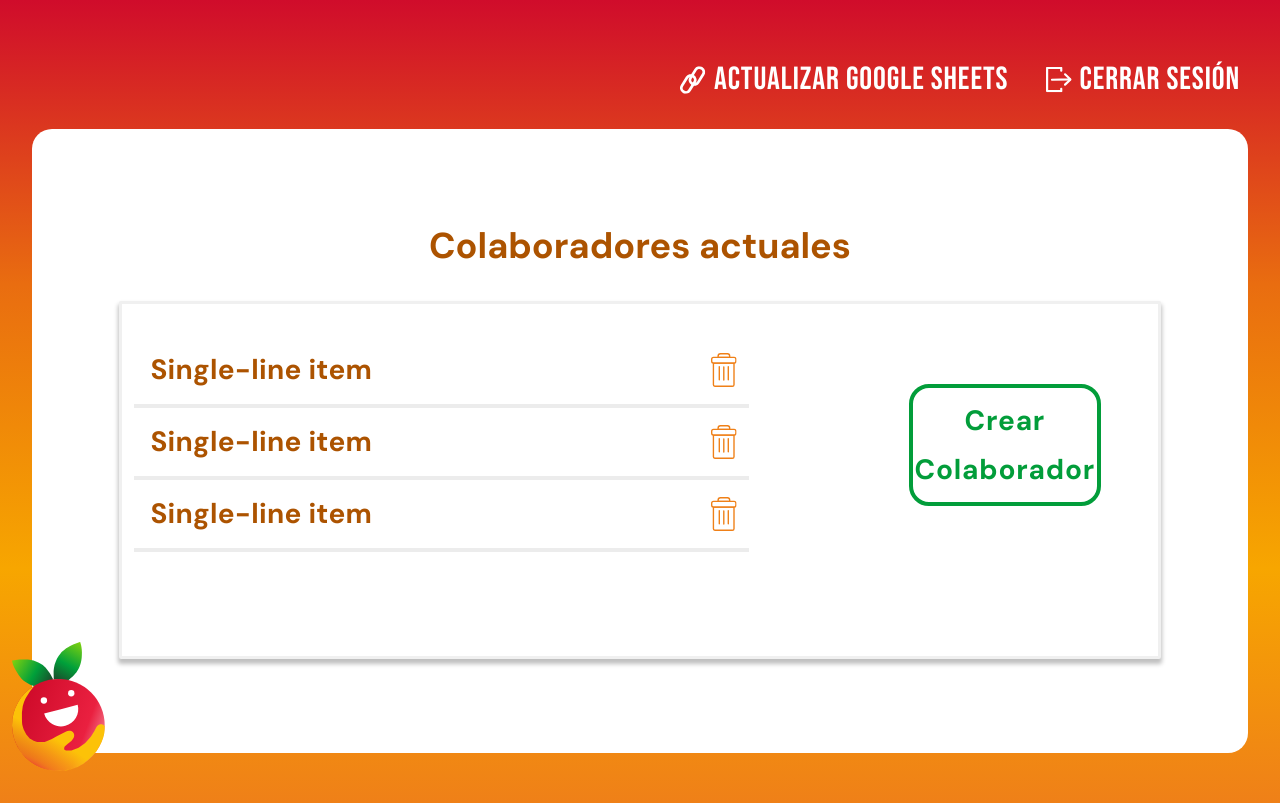
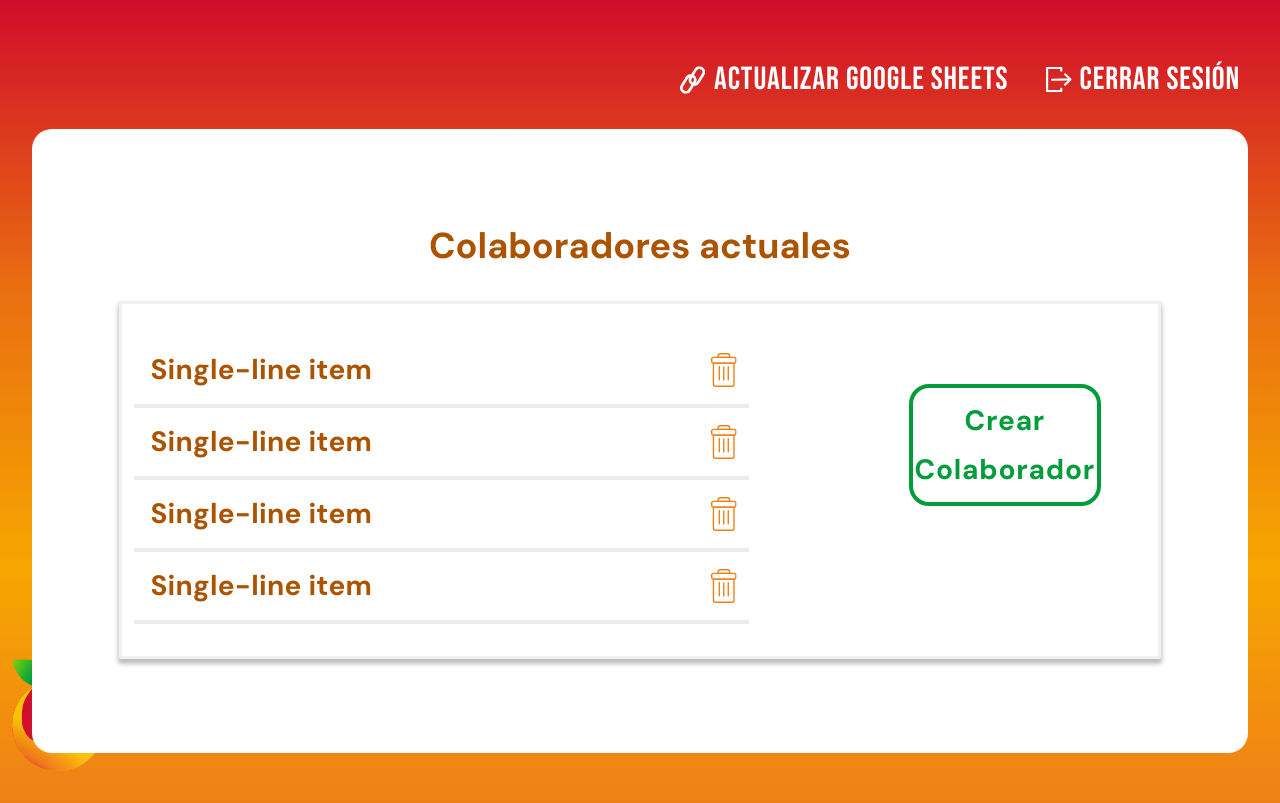
Before and after one commit to mflamenco/sistema-BAMX, a React (Create React App) app: page / in a window 1280 px wide. Built offline with nearby package versions, Linux system fonts and the light colour scheme.

Commit message:
list styling

```diff
--- a/src/Components/AdminTable/AdminTable.css
+++ b/src/Components/AdminTable/AdminTable.css
@@ -37,7 +37,7 @@
   padding: 3vh 1vw;
   display: flex;
   flex-direction: row;
-  min-height: 38vh;
+  max-height: 38vh;
   justify-content: space-between;
   min-width: 79vw;
   background: #FFFFFF;
@@ -69,7 +69,6 @@
 }
 
 img{
-  z-index: 2;
   height: 16.89vh;
   margin: 74vh 0 -3vh -2vw;
 }
--- a/src/Components/AdminTable/AdminTable.tsx
+++ b/src/Components/AdminTable/AdminTable.tsx
@@ -9,17 +9,6 @@ import { ReactComponent as TrashIcon } from '../../Assets/Icon_trash.svg';
 import logo from '../../Assets/Logo_bamx.svg';
 import './AdminTable.css';
 
-const ItemText = styled(ListItemText)({
-  color: '#AC5300',
-  fontSize: '10vmin',
-  textAlign: 'left',
-  fontWeight: '700',
-  fontFamily: [
-    'DM Sans',
-    'sans-serif',
-  ],
-});
-
 const Item = styled(ListItem)({
   color: '#AC5300',
   width: '48vw',
@@ -28,6 +17,17 @@ const Item = styled(ListItem)({
   textAlign: 'center',
   fontWeight: '700',
   borderBottom: '4px solid #ECECEC;',
+  fontFamily: [
+    'DM Sans',
+    'sans-serif',
+  ],
+});
+
+const ItemText = styled(ListItemText)({
+  color: '#AC5300',
+  fontSize: '10vmin',
+  textAlign: 'left',
+  fontWeight: '700',
   fontFamily: [
     'DM Sans',
     'sans-serif',
@@ -114,7 +114,56 @@ function AdminTable() {
           <text className='h1'> Colaboradores actuales</text>
           <div className='Container-table'>
             <div className='Table-left' >
-            <List>
+            <List
+              sx={{
+                overflow: 'auto',
+                maxHeight: '37vh',
+              }}
+            >
+                <Item
+                  secondaryAction={
+                    <IconButton edge="end" aria-label="delete">
+                      <TrashIcon />
+                    </IconButton>
+                  }
+                >
+                  <ItemText
+                    primary="Single-line item"
+                  />
+                </Item>
+                <Item
+                  secondaryAction={
+                    <IconButton edge="end" aria-label="delete">
+                      <TrashIcon />
+                    </IconButton>
+                  }
+                >
+                  <ItemText
+                    primary="Single-line item"
+                  />
+                </Item>
+                <Item
+                  secondaryAction={
+                    <IconButton edge="end" aria-label="delete">
+                      <TrashIcon />
+                    </IconButton>
+                  }
+                >
+                  <ItemText
+                    primary="Single-line item"
+                  />
+                </Item>
+                <Item
+                  secondaryAction={
+                    <IconButton edge="end" aria-label="delete">
+                      <TrashIcon />
+                    </IconButton>
+                  }
+                >
+                  <ItemText
+                    primary="Single-line item"
+                  />
+                </Item>
                 <Item
                   secondaryAction={
                     <IconButton edge="end" aria-label="delete">
```
